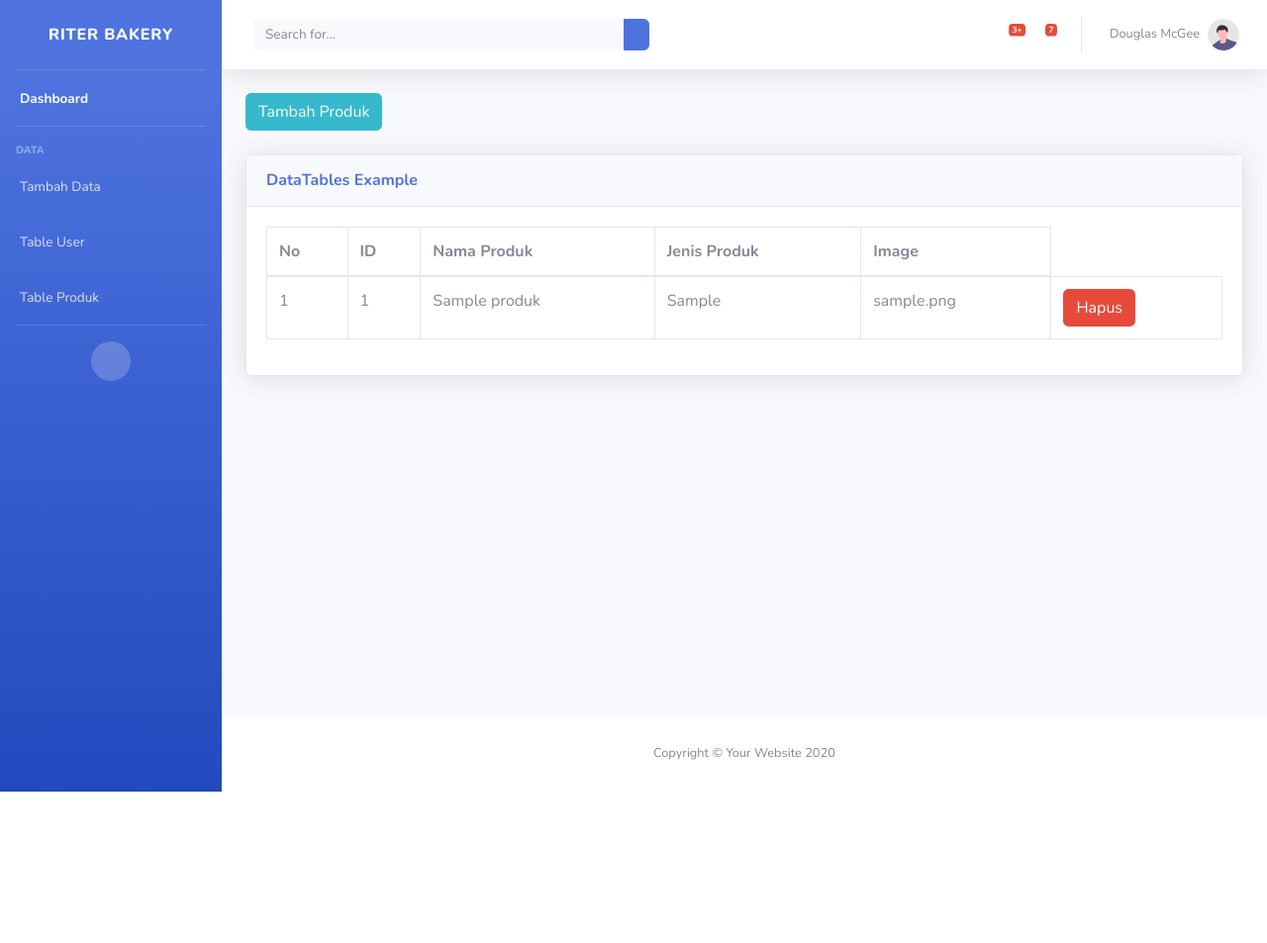
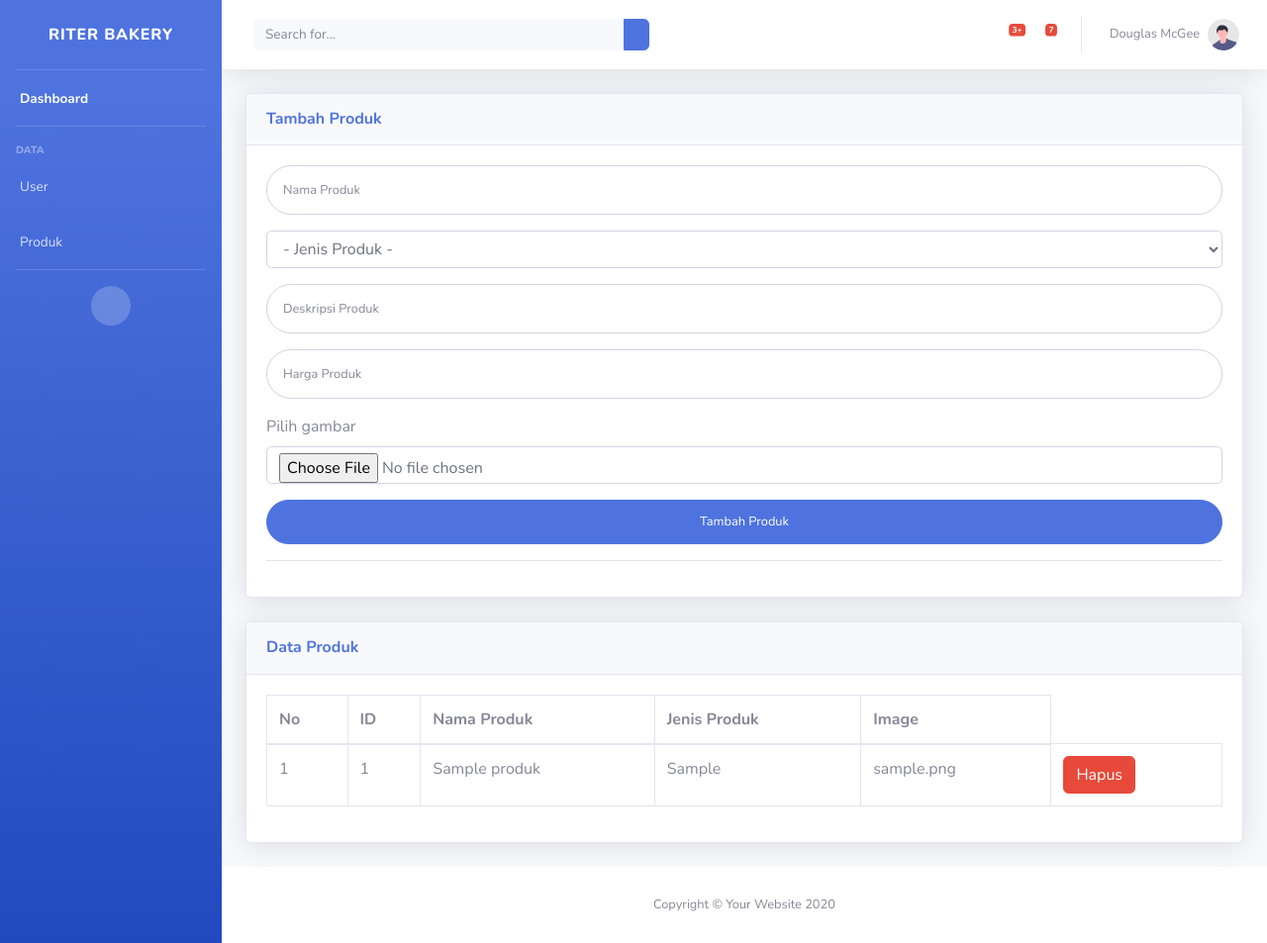
Before and after one commit to Williyandi-Saputra/turquoise, a CodeIgniter 4 app: template app/Views/tables_produk.php in a window 1280 px wide. Shown: the whole page at 99% size. Before the commit the page ends 800 px from the top, so only its background shows below. Run offline with PHP 8.4 and a stand-in for CodeIgniter, Linux system fonts and the light colour scheme; the template is opened without the code that fills it: most values are stand-ins (such as "Sample title", 1, 10 or a date in 2020); some libraries are stand-ins or nearby versions.

Commit message:
update table_produk perapihan

```diff
--- a/app/Views/tables_produk.php
+++ b/app/Views/tables_produk.php
@@ -27,12 +27,10 @@
 
 <body id="page-top">
 
-    <!-- Page Wrapper -->
     <div id="wrapper">
 
         <!-- Sidebar -->
         <ul class="navbar-nav bg-gradient-primary sidebar sidebar-dark accordion" id="accordionSidebar">
-
             <!-- Sidebar - Brand -->
             <a class="sidebar-brand d-flex align-items-center justify-content-center" href="index.html">
                 <div class="sidebar-brand-icon rotate-n-15">
@@ -40,112 +38,30 @@
                 </div>
                 <div class="sidebar-brand-text mx-3">Riter Bakery</div>
             </a>
-
             <!-- Divider -->
             <hr class="sidebar-divider my-0">
-
             <!-- Nav Item - Dashboard -->
             <li class="nav-item active">
                 <a class="nav-link" href="dashboard">
                     <i class="fas fa-fw fa-tachometer-alt"></i>
                     <span>Dashboard</span></a>
             </li>
-
-            <!-- Divider -->
-            <!-- <hr class="sidebar-divider"> -->
-
-            <!-- Heading -->
-            <!-- <div class="sidebar-heading">
-                Interface
-            </div> -->
-
-            <!-- Nav Item - Pages Collapse Menu -->
-            <!-- <li class="nav-item">
-                <a class="nav-link collapsed" href="#" data-toggle="collapse" data-target="#collapseTwo"
-                    aria-expanded="true" aria-controls="collapseTwo">
-                    <i class="fas fa-fw fa-cog"></i>
-                    <span>Components</span>
-                </a>
-                <div id="collapseTwo" class="collapse" aria-labelledby="headingTwo" data-parent="#accordionSidebar">
-                    <div class="bg-white py-2 collapse-inner rounded">
-                        <h6 class="collapse-header">Custom Components:</h6>
-                        <a class="collapse-item" href="buttons.html">Buttons</a>
-
-                        <?php
-                        //    session()->setTempData('role', '1');
-
-                           if(strcmp(session()->getTempData('role'), '1') == 0){
-
-                        ?>
-
-                        <a class="collapse-item" href="cards.html">Cards</a>
-
-                        <?php } ?>
-
-                    </div>
-                </div>
-            </li> -->
-
-            <!-- Nav Item - Utilities Collapse Menu -->
-            <!-- <li class="nav-item">
-                <a class="nav-link collapsed" href="#" data-toggle="collapse" data-target="#collapseUtilities"
-                    aria-expanded="true" aria-controls="collapseUtilities">
-                    <i class="fas fa-fw fa-wrench"></i>
-                    <span>Utilities</span>
-                </a>
-                <div id="collapseUtilities" class="collapse" aria-labelledby="headingUtilities"
-                    data-parent="#accordionSidebar">
-                    <div class="bg-white py-2 collapse-inner rounded">
-                        <h6 class="collapse-header">Custom Utilities:</h6>
-                        <a class="collapse-item" href="utilities-color.html">Colors</a>
-                        <a class="collapse-item" href="utilities-border.html">Borders</a>
-                        <a class="collapse-item" href="utilities-animation.html">Animations</a>
-                        <a class="collapse-item" href="utilities-other.html">Other</a>
-                    </div>
-                </div>
-            </li> -->
-
             <!-- Divider -->
             <hr class="sidebar-divider">
-
             <!-- Heading -->
             <div class="sidebar-heading">
                 Data
             </div>
-
-            <!-- Nav Item - Pages Collapse Menu -->
-            <li class="nav-item">
-                <a class="nav-link collapsed" href="#" data-toggle="collapse" data-target="#collapsePages"
-                    aria-expanded="true" aria-controls="collapsePages">
-                    <i class="fas fa-fw fa-folder"></i>
-                    <span>Tambah Data</span>
-                </a>
-                <div id="collapsePages" class="collapse" aria-labelledby="headingPages" data-parent="#accordionSidebar">
-                    <div class="bg-white py-2 collapse-inner rounded">
-                        <h6 class="collapse-header">Login Screens:</h6>
-                        <a class="collapse-item" href="add-user"> Tamba Data User </a>
-                        <a class="collapse-item" href="tambah_produk"> Tambah Data Produk </a>
-                    </div>
-                </div>
-            </li>
-
-            <!-- Nav Item - Charts -->
-            <!-- <li class="nav-item">
-                <a class="nav-link" href="charts.html">
-                    <i class="fas fa-fw fa-chart-area"></i>
-                    <span>Charts</span></a>
-            </li> -->
-
             <!-- Nav Item - Tables -->
             <li class="nav-item">
                 <a class="nav-link" href="tables">
                     <i class="fas fa-fw fa-table"></i>
-                    <span> Table User </span></a>
+                    <span> User </span></a>
             </li>
             <li class="nav-item">
                 <a class="nav-link" href="table_produk">
-                    <i class="fas fa-fw fa-table"></i>
-                    <span> Table Produk </span></a>
+                    <i class="fas fa-fw fa-address-book"></i>
+                    <span> Produk </span></a>
             </li>
 
             <!-- Divider -->
@@ -374,16 +290,51 @@
                 <!-- Begin Page Content -->
                 <div class="container-fluid">
 
-                    <form action="tambah_produk" method="get">
-
-                    <button class="btn btn-info mb-4 " type="submit"> Tambah Produk </button>
-
-                    </form>
-
                     <!-- DataTales Example -->
                     <div class="card shadow mb-4">
                         <div class="card-header py-3">
-                            <h6 class="m-0 font-weight-bold text-primary">DataTables Example</h6>
+                            <h6 class="m-0 font-weight-bold text-primary">Tambah Produk</h6>
+                        </div>
+                        <div class="card-body">
+                            <div class="table-responsive">
+                                <form class="user" method="post" action="tambah-produk" enctype="multipart/form-data">
+                                        <div class="form-group">
+                                            <input type="text" class="form-control form-control-user" name="nama_produk"
+                                                placeholder="Nama Produk">
+                                        </div>
+                                        <div class="form-group">
+                                            <select class="form-control" name="jenis_produk">
+                                                <option> - Jenis Produk - </option>
+                                                <option value="roti"> Roti </option>
+                                                <option value="kue"> Kue </option>
+                                                <option value="pie"> Pie </option>
+                                                <option value="pastry"> Pastry </option>
+                                            </select>
+                                        </div>
+                                        <div class="form-group">
+                                            <input type="text" class="form-control form-control-user" name="deskripsi_produk"
+                                                placeholder="Deskripsi Produk">
+                                        </div>
+                                        <div class="form-group">
+                                            <input type="number" class="form-control form-control-user" name="harga_produk"
+                                                placeholder="Harga Produk">
+                                        </div>
+                                        <div class="mb-3">
+                                             <label for="formFile" class="form-label"> Pilih gambar </label>
+                                            <input class="form-control" type="file" name="image">
+                                        </div>
+                                        <button type="submit" class="btn btn-primary btn-user btn-block">
+                                            Tambah Produk
+                                        </button>
+                                        <hr>
+                                    </form>
+                            </div>
+                        </div>
+                    </div>
+
+                    <div class="card shadow mb-4">
+                        <div class="card-header py-3">
+                            <h6 class="m-0 font-weight-bold text-primary">Data Produk</h6>
                         </div>
                         <div class="card-body">
                             <div class="table-responsive">
@@ -400,11 +351,9 @@
 
                                     <tbody>
                                     <?php
-
                                     $nomor = 0;
                                     foreach ($produk as $p) {
                                         $nomor++;
-
 
                                     ?>
                                         <tr>
@@ -421,25 +370,10 @@
                                             </td>
                                         </tr>
 
-                                    <?php
-
-                                    }
-
-                                    ?>
+                                    <?php } ?>
 
                                     </tbody>
 
-                                    <!-- <tfoot>
-                                      <tr>
-                                            <th>No</th>
-                                            <th>ID</th>
-                                            <th>Username</th>
-                                            <th>Nama</th>
-                                            <th>Email</th>
-                                            <th>Password</th>
-                                        </tr>
-
-                                    </tfoot> -->
                                 </table>
                             </div>
                         </div>
```
